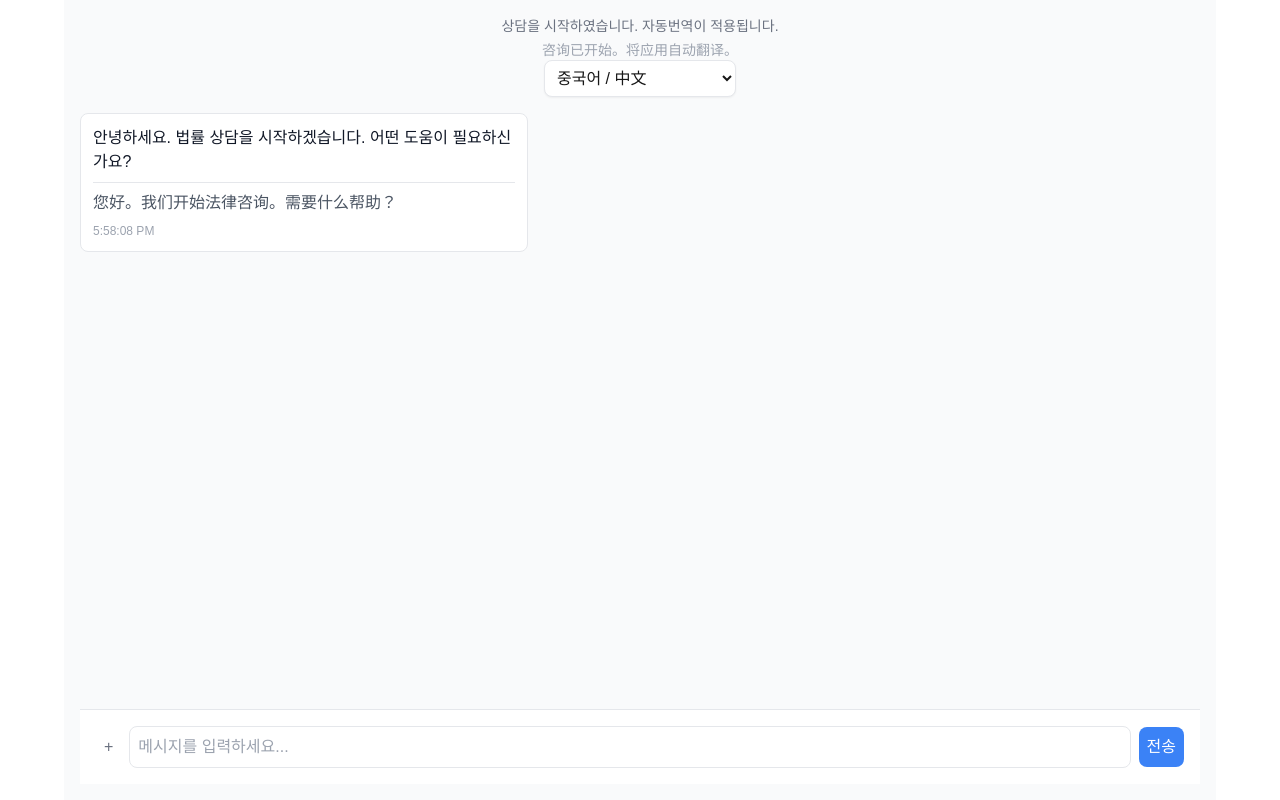
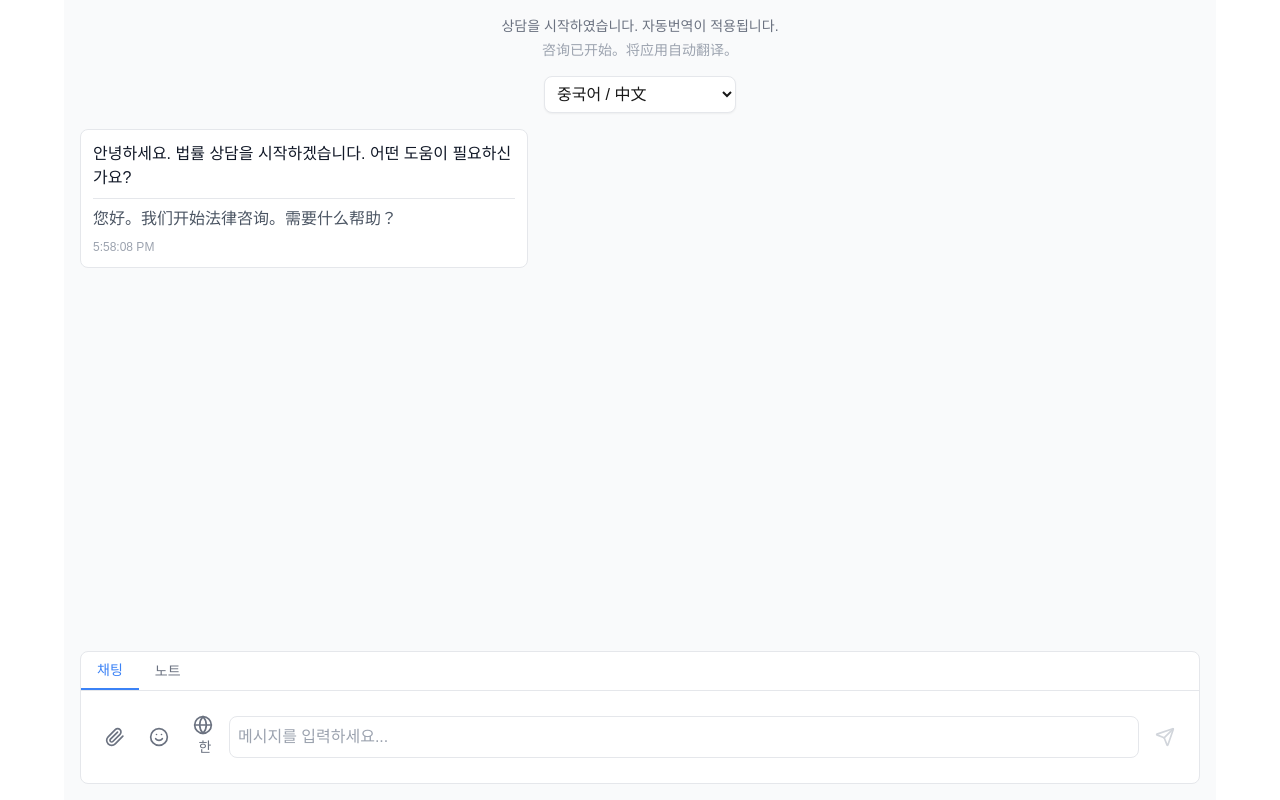
Before and after one commit to LawCare/Law_Care-FE, a Next.js app: page /live-chat in a window 1280 px wide. Built offline with nearby package versions, Linux system fonts and the light colour scheme.

Commit message:
feat: 채팅창 기능 구현/ui 완성

```diff
--- a/src/components/LiveChat/Chatting.jsx
+++ b/src/components/LiveChat/Chatting.jsx
@@ -1,28 +1,34 @@
 import React, { useState, useEffect } from 'react';
-import {
-  TRANSLATIONS,
-  LANGUAGES,
-  LANGUAGE_LABELS,
-  HEADER_MESSAGE,
-  INITIAL_GREETING
-} from './ChatData';
+import { TRANSLATIONS, LANGUAGES, LANGUAGE_LABELS, HEADER_MESSAGE, INITIAL_GREETING } from './ChatData';
+import { Globe, Paperclip, Send, Smile } from 'lucide-react';
 
-const LegalChat = () => {
+const ChattingPage = () => {
   const [messages, setMessages] = useState([]);
   const [inputText, setInputText] = useState('');
+  const [noteText, setNoteText] = useState('');
   const [selectedLanguage, setSelectedLanguage] = useState(LANGUAGES.ZH);
   const [dummyIndex, setDummyIndex] = useState(0);
   const [isLoading, setIsLoading] = useState(true);
+  const [activeInputTab, setActiveInputTab] = useState('chat');
+  const [isKorean, setIsKorean] = useState(true);
 
-  // 컴포넌트가 마운트될 때 초기 인사말을 1초 후에 표시
+  // INITIAL_GREETING을 다국어 형태로 표시
   useEffect(() => {
     const timer = setTimeout(() => {
-      setMessages([{
+      setMessages([
+        {
           id: 0,
           sender: 'admin',
-        messages: INITIAL_GREETING,
-        timestamp: new Date()
-      }]);
+          messages: {
+            ko: INITIAL_GREETING.ko || INITIAL_GREETING,
+            zh: INITIAL_GREETING.zh || INITIAL_GREETING,
+            vi: INITIAL_GREETING.vi || INITIAL_GREETING,
+            th: INITIAL_GREETING.th || INITIAL_GREETING
+          },
+          timestamp: new Date(),
+          type: 'chat'
+        }
+      ]);
       setIsLoading(false);
     }, 1000);
 
@@ -36,17 +42,20 @@ const LegalChat = () => {
   };
 
   const handleSendMessage = () => {
-    if (!inputText.trim() && dummyIndex >= TRANSLATIONS.worker.length) {
+    const textToSend = activeInputTab === 'chat' ? inputText : noteText;
+
+    if (!textToSend.trim() && dummyIndex >= TRANSLATIONS.worker.length) {
       setDummyIndex(0);
+      return;
     }
 
     let messageToSend;
-    if (inputText.trim()) {
+    if (textToSend.trim()) {
       messageToSend = {
-        ko: inputText,
-        zh: inputText,
-        vi: inputText,
-        th: inputText
+        ko: textToSend,
+        zh: textToSend,
+        vi: textToSend,
+        th: textToSend
       };
     } else {
       messageToSend = TRANSLATIONS.worker[dummyIndex];
@@ -57,28 +66,48 @@ const LegalChat = () => {
       id: messages.length + 1,
       sender: 'user',
       messages: messageToSend,
-      timestamp: new Date()
+      timestamp: new Date(),
+      type: activeInputTab
     };
 
     setMessages([...messages, newMessage]);
+
+    if (activeInputTab === 'chat') {
       setInputText('');
+    } else {
+      setNoteText('');
+    }
 
+    if (activeInputTab === 'chat') {
       const response = findMatchingResponse(messageToSend.ko);
-
       setTimeout(() => {
         const autoResponse = {
           id: messages.length + 2,
           sender: 'admin',
           messages: response,
-        timestamp: new Date()
+          timestamp: new Date(),
+          type: 'chat'
         };
         setMessages((prev) => [...prev, autoResponse]);
       }, 1000);
+    }
+  };
+
+  const handleToggleLanguage = () => {
+    setIsKorean(!isKorean);
+  };
+
+  const handleFileUpload = () => {
+    console.log('File upload clicked');
+  };
+
+  const handleEmojiClick = () => {
+    console.log('Emoji clicked');
   };
 
   return (
     <div className="max-w-6xl mx-auto p-4 bg-gray-50 h-screen flex flex-col">
-      <div className="text-center space-y-1">
+      <div className="text-center space-y-1 mb-4">
         <p className="text-gray-500 text-sm">{HEADER_MESSAGE.ko}</p>
         <p className="text-gray-400 text-sm">{HEADER_MESSAGE[selectedLanguage]}</p>
       </div>
@@ -100,10 +129,22 @@ const LegalChat = () => {
       <div className="flex-1 overflow-y-auto space-y-4">
         {messages.map((message) => (
           <div key={message.id} className={`flex ${message.sender === 'user' ? 'justify-end' : 'justify-start'}`}>
-            <div className={`max-w-md p-3 rounded-lg ${message.sender === 'user' ? 'bg-blue-100' : 'bg-white border'}`}>
+            <div
+              className={`max-w-md p-3 rounded-lg ${
+                message.sender === 'user'
+                  ? message.type === 'chat'
+                    ? 'bg-blue-100'
+                    : 'bg-green-100'
+                  : 'bg-white border'
+              }`}
+            >
               <div className="space-y-2">
                 <p className="break-words text-gray-900">{message.messages.ko}</p>
-                <p className="break-words text-gray-600 border-t pt-2">{message.messages[selectedLanguage]}</p>
+                {message.type === 'chat' && (
+                  <p className="break-words text-gray-600 border-t pt-2">
+                    {message.messages[selectedLanguage]}
+                  </p>
+                )}
               </div>
               <div className="text-xs text-gray-400 mt-2">{message.timestamp.toLocaleTimeString()}</div>
             </div>
@@ -111,16 +152,56 @@ const LegalChat = () => {
         ))}
       </div>
 
-      <div className="mt-4 bg-white border-t p-4">
+      <div className="mt-4 bg-white border rounded-lg">
+        <div className="flex border-b">
+          <button
+            className={`px-4 py-2 text-sm ${
+              activeInputTab === 'chat' ? 'border-b-2 border-blue-500 text-blue-500' : 'text-gray-500'
+            }`}
+            onClick={() => setActiveInputTab('chat')}
+          >
+            채팅
+          </button>
+          <button
+            className={`px-4 py-2 text-sm ${
+              activeInputTab === 'note' ? 'border-b-2 border-blue-500 text-blue-500' : 'text-gray-500'
+            }`}
+            onClick={() => setActiveInputTab('note')}
+          >
+            노트
+          </button>
+        </div>
+
+        <div className="p-4">
           <div className="flex items-center space-x-2">
+            <div className="flex space-x-2">
               <button
+                onClick={handleFileUpload}
                 className="p-2 text-gray-500 hover:bg-gray-100 rounded"
-            onClick={handleSendMessage}
-            title="더미 데이터 사용"
                 disabled={isLoading}
+                title="파일 첨부"
               >
-            +
+                <Paperclip size={20} />
               </button>
+              <button
+                onClick={handleEmojiClick}
+                className="p-2 text-gray-500 hover:bg-gray-100 rounded"
+                disabled={isLoading}
+                title="이모티콘"
+              >
+                <Smile size={20} />
+              </button>
+              <button
+                onClick={handleToggleLanguage}
+                className="p-2 text-gray-500 hover:bg-gray-100 rounded"
+                disabled={isLoading}
+                title="한/영 전환"
+              >
+                <Globe size={20} />
+                <span className="ml-1 text-sm">{isKorean ? '한' : 'A'}</span>
+              </button>
+            </div>
+            {activeInputTab === 'chat' ? (
               <input
                 type="text"
                 value={inputText}
@@ -130,17 +211,29 @@ const LegalChat = () => {
                 className="flex-1 p-2 border rounded-lg"
                 disabled={isLoading}
               />
+            ) : (
+              <textarea
+                value={noteText}
+                onChange={(e) => setNoteText(e.target.value)}
+                onKeyPress={(e) => e.key === 'Enter' && !e.shiftKey && !isLoading && handleSendMessage()}
+                placeholder="노트를 작성하세요..."
+                className="flex-1 p-2 border rounded-lg resize-none h-24"
+                disabled={isLoading}
+              />
+            )}
             <button
               onClick={handleSendMessage}
-            className="p-2 bg-blue-500 text-white rounded-lg disabled:bg-gray-300"
-            disabled={isLoading}
+              className="p-2 text-blue-500 hover:bg-blue-50 rounded-lg disabled:text-gray-300"
+              disabled={isLoading || (!inputText.trim() && !noteText.trim())}
+              title="전송"
             >
-            전송
+              <Send size={20} />
             </button>
+          </div>
         </div>
       </div>
     </div>
   );
 };
 
-export default LegalChat;
+export default ChattingPage;
```
Also changed, not shown: src/components/LiveChat/ChatData.jsx (line endings or trailing spaces). Lines whose indentation alone changed are shown as unchanged.
